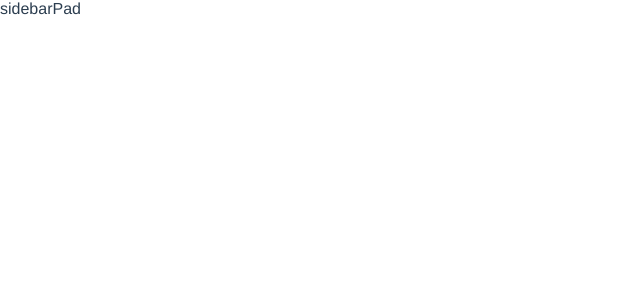
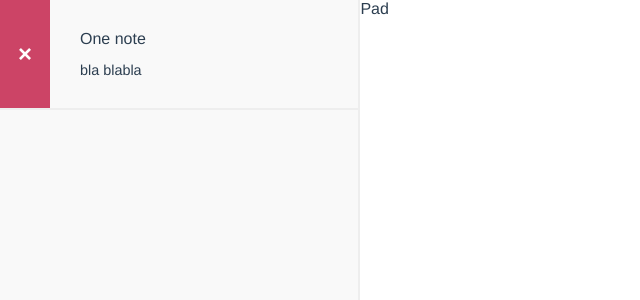
Before and after one commit to ElijahCoding/NotesApp, a Vue app: page / in a window 1280 px wide. Shown: the top 300 px of the page, without its empty margins (0-640 px from the left). Built offline with nearby package versions, Linux system fonts and the light colour scheme.

Commit message:
note styles

```diff
--- a/package.json
+++ b/package.json
@@ -41,6 +41,7 @@
     "friendly-errors-webpack-plugin": "^1.6.1",
     "html-webpack-plugin": "^2.30.1",
     "node-notifier": "^5.1.2",
+    "node-sass": "^4.11.0",
     "optimize-css-assets-webpack-plugin": "^3.2.0",
     "ora": "^1.2.0",
     "portfinder": "^1.0.13",
@@ -48,6 +49,7 @@
     "postcss-loader": "^2.0.8",
     "postcss-url": "^7.2.1",
     "rimraf": "^2.6.0",
+    "sass-loader": "^7.1.0",
     "semver": "^5.3.0",
     "shelljs": "^0.7.6",
     "uglifyjs-webpack-plugin": "^1.1.1",
--- a/src/components/Note.vue
+++ b/src/components/Note.vue
@@ -1,6 +1,14 @@
 <template>
     <div class="note">
-        Note
+        <a href="#" class="note__delete">
+            <span class="note__delete-icon">&times;</span>
+        </a>
+        <div class="note__content">
+            <a href="#" class="note__title">
+                One note
+            </a>
+            <p class="note__body">bla blabla</p>
+        </div>
     </div>
 </template>
 
@@ -9,3 +17,72 @@
 
     }
 </script>
+
+<style lang="scss" scoped>
+    .note {
+        display: flex;
+        color: inherit;
+        text-decoration: none;
+        border-bottom: 2px solid #eee;
+        opacity: .3;
+        flex-direction: row;
+        max-width: 100%;
+
+        &:hover {
+            opacity: 1;
+
+            .note__delete {
+                margin-left: 0;
+            }
+        }
+
+        &__content {
+            padding: 30px;
+            flex: 2;
+            overflow: hidden;
+        }
+
+        &__title {
+            display: block;
+            font-size: 1em;
+            margin: 0;
+            font-weight: 500;
+            text-decoration: none;
+            color: inherit;
+            white-space: nowrap;
+            overflow: hidden;
+            text-overflow: ellipsis;
+
+            &:hover {
+                text-decoration: underline;
+            }
+        }
+
+        &__body {
+            font-size: .9em;
+            margin-bottom: 0;
+            white-space: nowrap;
+            overflow: hidden;
+            text-overflow: ellipsis;
+        }
+
+        &__delete {
+            position: relative;
+            margin-left: -50px;
+            width: 50px;
+            display: block;
+            background: #cc4466;
+            min-height: 100%;
+            color: #fff;
+        }
+
+        &__delete-icon {
+            position: absolute;
+            top: 50%;
+            left: 50%;
+            transform: translate(-50%, -50%);
+            font-size: 1.5em;
+            font-weight: 600;
+        }
+    }
+</style>
--- a/src/components/Sidebar.vue
+++ b/src/components/Sidebar.vue
@@ -1,15 +1,37 @@
 <template>
     <div class="sidebar">
-        sidebar
+        <note></note>
+        <!-- <div class="sidebar__content">
+            write sth
+        </div> -->
     </div>
 </template>
 
 <script>
+    import Note from './Note'
     export default {
-
+        components: {
+          Note
+        }
     }
 </script>
 
-<style scoped>
+<style lang="scss" scoped>
+    .sidebar {
+        background-color: #f9f9f9;
+        flex: 1;
+        height: 100%;
+        max-width: 28%;
+        border-right: 2px solid #eee;
+        overflow-y: scroll;
 
+        &__content {
+            padding: 30px;
+        }
+
+        a {
+            text-decoration: none;
+            color: inherit;
+        }
+    }
 </style>
```
Also changed, not shown: 1 other file (tests, documents, lock files or other folders).
